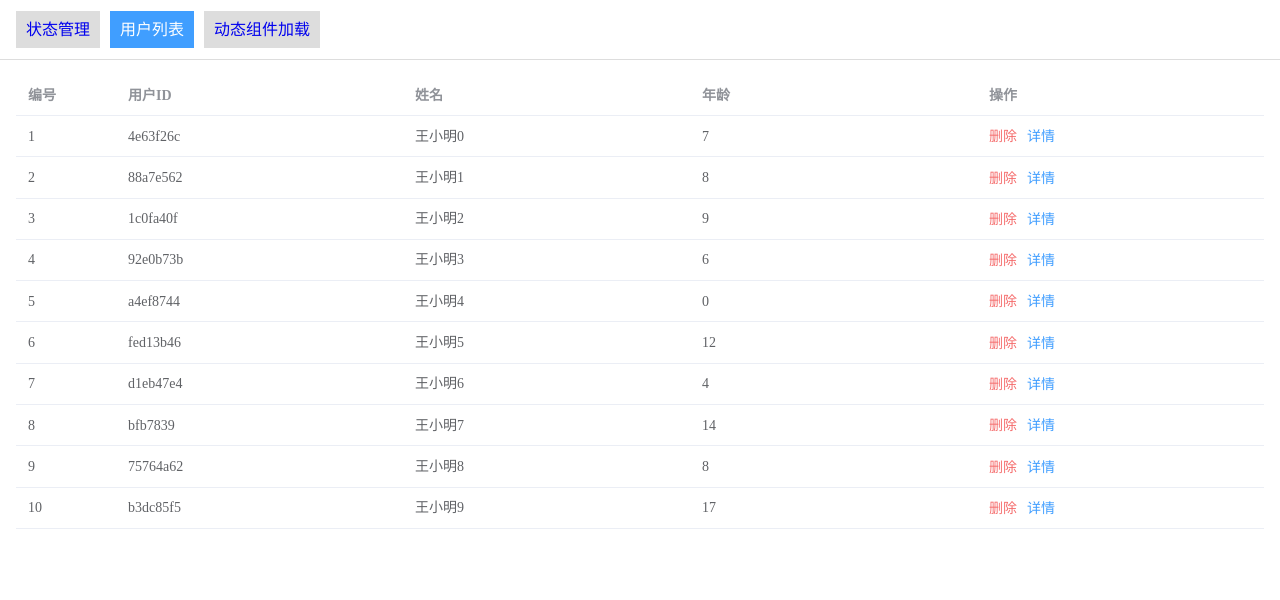
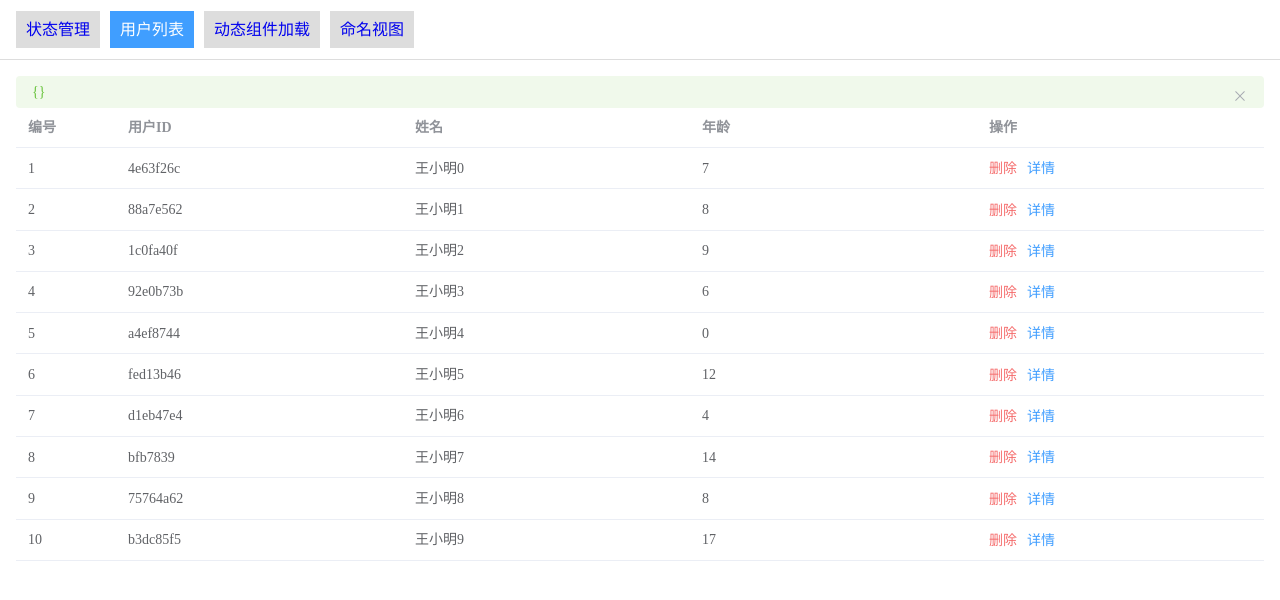
Before and after one commit to yigedabing/vue3-vite, a Vue app: page /home/user-list in a window 1280 px wide. Shown: the top 600 px of the page. Built offline with nearby package versions, Linux system fonts and the light colour scheme.

Commit message:
命名视图、路由传参数学习

```diff
--- a/src/router/index.ts
+++ b/src/router/index.ts
@@ -1,10 +1,10 @@
 import { createRouter, createWebHistory, RouteRecordRaw } from 'vue-router';
-import { routerHome } from './module/home';
+import { homeRoute } from './module/home-route';
 
 const routes: RouteRecordRaw[] = [
   { path: '/', redirect: '/login' },
   { path: '/login', component: () => import('@/views/login/login.vue') },
-  routerHome,
+  homeRoute,
 ];
 
 const router = createRouter({
--- a/src/router/module/home.ts
+++ b/src/router/module/home-route.ts
@@ -1,6 +1,6 @@
 import { RouteRecordRaw } from 'vue-router';
 
-export const routerHome: RouteRecordRaw = {
+export const homeRoute: RouteRecordRaw = {
   path: '/home',
   component: () => import('@/views/home/home.vue'),
   children: [
@@ -13,18 +13,30 @@ export const routerHome: RouteRecordRaw = {
       name: 'UserList',
       path: 'user-list',
       component: () => import('@/views/sys/UserList.vue'),
+      // 路由组件传参数 布尔模式、对象模式、函数模式
+      props: (route) => ({ userInfo: route.query }),
     },
     {
       name: 'UserDetail',
       path: 'user-detail/:id',
       component: () => import('@/views/sys/UserDetail.vue'),
-      // 路由组件传参数
+      // 路由组件传参数 （布尔模式，route.params 将被设置为组件的 props）
       props: true,
     },
     {
       name: 'DynamicComponent',
       path: 'dynamic-component',
       component: () => import('@/views/sys/DynamicComponent.vue'),
+      props: { staticData: '对象模式，静态数据' },
+    },
+    {
+      name: 'NamedView',
+      path: 'named-view',
+      meta: { des: '命名视图' },
+      components: {
+        namedView: () => import('@/views/sys/NamedView.vue'),
+      },
+      // component: () => import('@/views/sys/NamedView.vue'),
     },
   ],
 };
--- a/src/views/components/NavList.vue
+++ b/src/views/components/NavList.vue
@@ -1,11 +1,12 @@
 <script lang="ts" setup>
 import { reactive } from 'vue';
-import { RouterLink, useRoute } from 'vue-router';
+import { useRoute } from 'vue-router';
 
 const navList = reactive([
   { componentName: 'StoreManager', text: '状态管理' },
   { componentName: 'UserList', text: '用户列表' },
   { componentName: 'DynamicComponent', text: '动态组件加载' },
+  { componentName: 'NamedView', text: '命名视图' },
 ]);
 const route = useRoute();
 </script>
--- a/src/views/home/home.vue
+++ b/src/views/home/home.vue
@@ -6,7 +6,9 @@ import NavList from '@/views/components/NavList.vue';
   <div class="home">
     <NavList />
     <div class="page-views">
-      <router-view></router-view>
+      <router-view class="default"></router-view>
+      <!-- 命名视图 -->
+      <RouterView class="named" name="namedView"></RouterView>
     </div>
   </div>
 </template>
--- a/src/views/sys/DynamicComponent.vue
+++ b/src/views/sys/DynamicComponent.vue
@@ -1,3 +1,3 @@
 <template>
-  <div>dynamic-component</div>
+  <div class="dynamic-component">dynamic-component</div>
 </template>
--- /dev/null
+++ b/src/views/sys/NamedView.vue
@@ -0,0 +1,3 @@
+<template>
+  <div class="named-view">NamedView</div>
+</template>
--- a/src/views/sys/UserList.vue
+++ b/src/views/sys/UserList.vue
@@ -1,5 +1,7 @@
 <template>
-  <div>
+  <div class="user-list">
+    <el-alert type="success">{{ props.userInfo }}</el-alert>
+
     <ElTable :data="tableData">
       <ElTableColumn label="编号" width="100" type="index"> </ElTableColumn>
       <ElTableColumn label="用户ID" prop="id"></ElTableColumn>
@@ -27,7 +29,7 @@
 
 <script lang="ts" setup>
 import { onMounted, ref } from 'vue';
-import { useRoute, useRouter } from 'vue-router';
+import { useRouter } from 'vue-router';
 
 interface IDataItem {
   id: string;
@@ -35,9 +37,12 @@ interface IDataItem {
   age: number;
 }
 
+type TUserInfo = { name: string; age: number; id: string };
+
+const props = defineProps<{ userInfo: TUserInfo }>();
+
 const tableData = ref<IDataItem[]>([]);
 const router = useRouter();
-const route = useRoute();
 
 onMounted(() => {
   for (let i = 0; i < 10; i++) {
```
